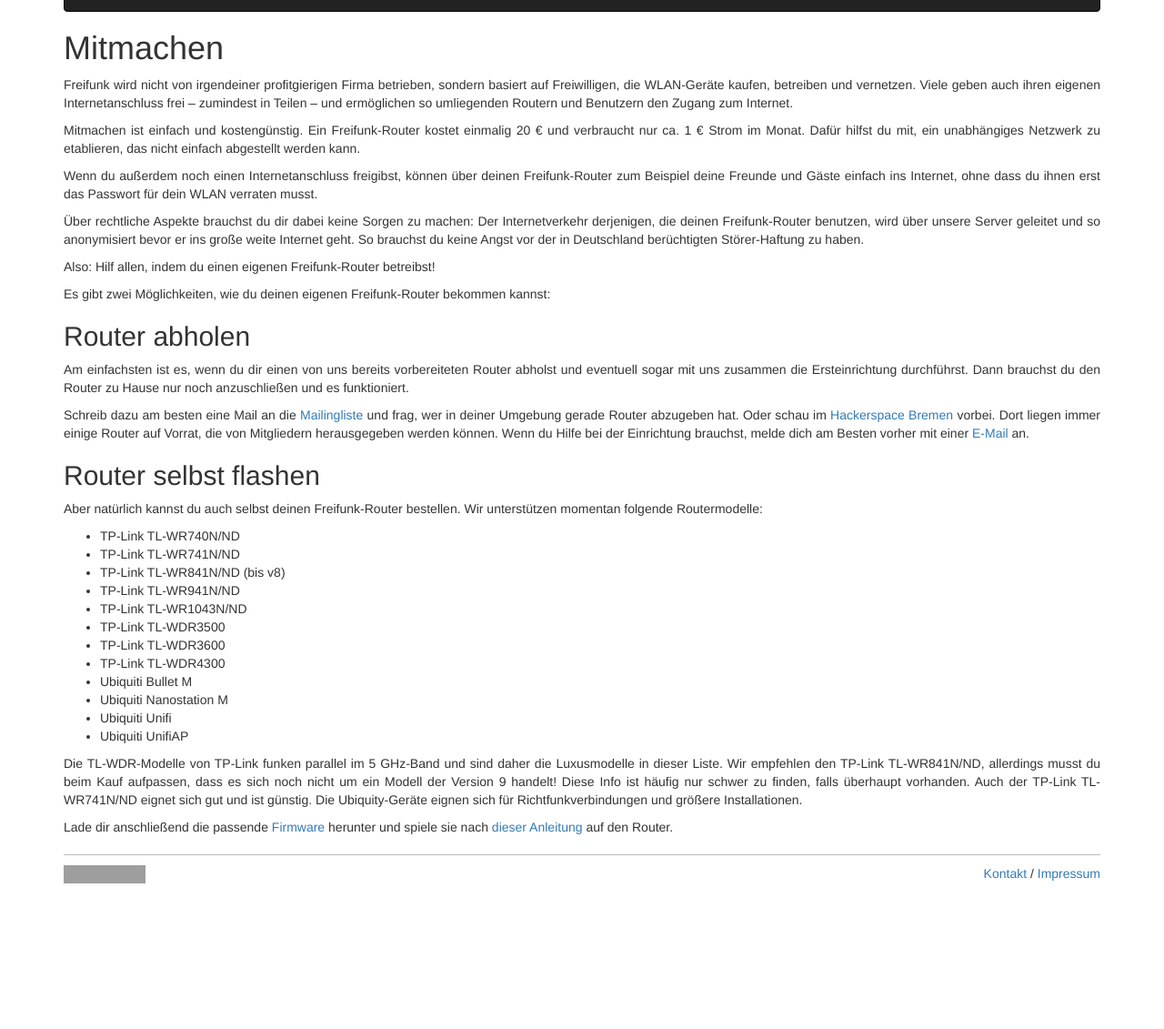
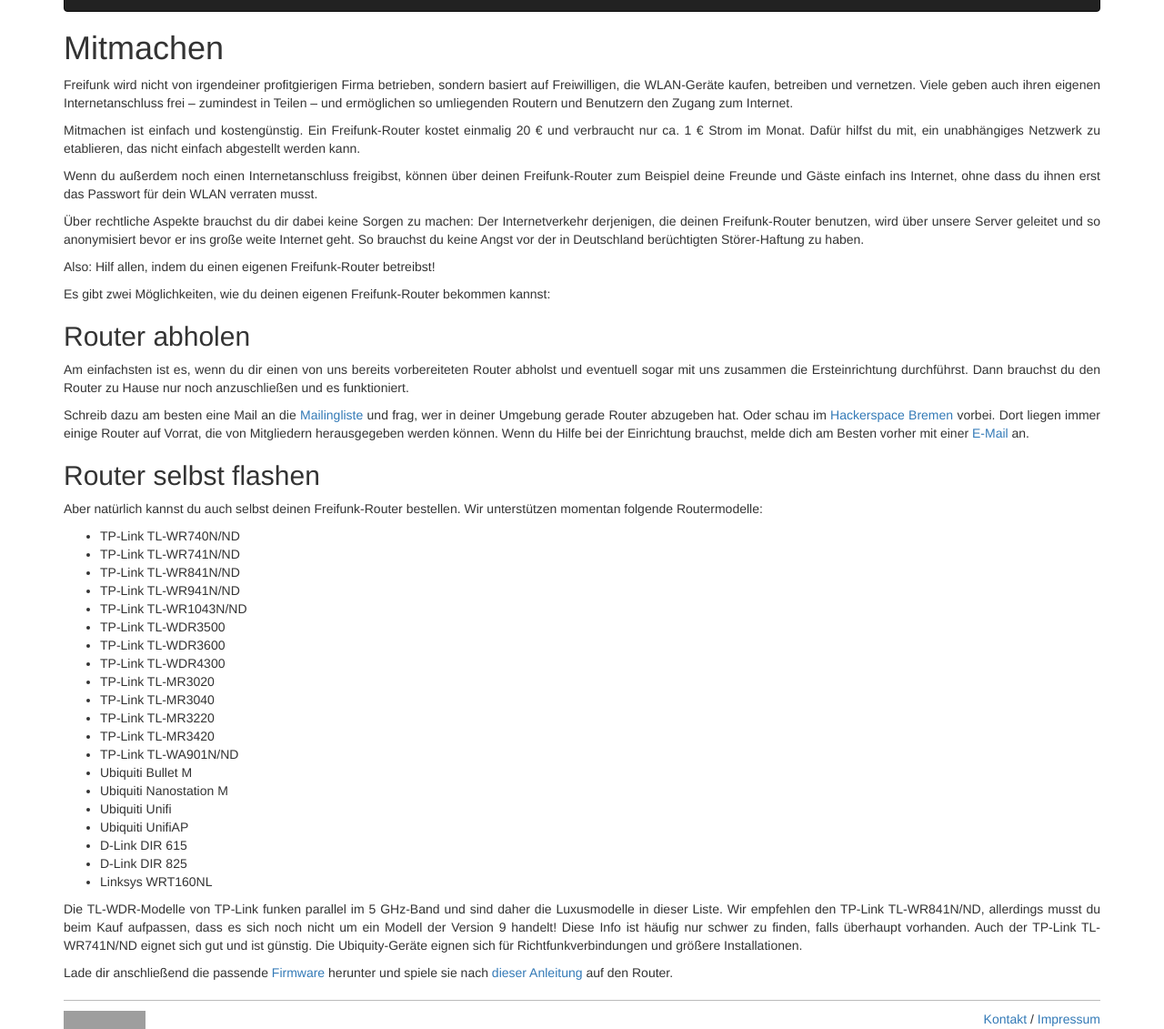
Before and after one commit to FreifunkBremen/bremen.freifunk.net, a Jekyll site: the page built from mitmachen.md, in a window 1280 px wide, cut to the strip 199-1330 px from the top of the page. Shown: the whole strip at 91% size. Built offline with Jekyll 4.4.1, drawn with Linux system fonts in a browser that asks for light colours; nearby versions of some CDN libraries; Markdown is read by kramdown in place of the engine named in the settings; before the commit the page ends 1170 px from its top, so only the background shows below that; grey boxes are pictures that could not be loaded.

Commit message:
mitmachen: updated supported devices list

```diff
--- a/mitmachen.md
+++ b/mitmachen.md
@@ -27,16 +27,24 @@
 
 * TP-Link TL-WR740N/ND
 * TP-Link TL-WR741N/ND
-* TP-Link TL-WR841N/ND (bis v8)
+* TP-Link TL-WR841N/ND
 * TP-Link TL-WR941N/ND
 * TP-Link TL-WR1043N/ND
 * TP-Link TL-WDR3500
 * TP-Link TL-WDR3600
 * TP-Link TL-WDR4300
+* TP-Link TL-MR3020
+* TP-Link TL-MR3040
+* TP-Link TL-MR3220
+* TP-Link TL-MR3420
+* TP-Link TL-WA901N/ND
 * Ubiquiti Bullet M
 * Ubiquiti Nanostation M
 * Ubiquiti Unifi
 * Ubiquiti UnifiAP
+* D-Link DIR 615
+* D-Link DIR 825
+* Linksys WRT160NL
 
 Die TL-WDR-Modelle von TP-Link funken parallel im 5 GHz-Band und sind daher die Luxusmodelle in dieser Liste. Wir empfehlen den TP-Link TL-WR841N/ND, allerdings musst du beim Kauf aufpassen, dass es sich noch nicht um ein Modell der Version 9 handelt! Diese Info ist häufig nur schwer zu finden, falls überhaupt vorhanden. Auch der TP-Link TL-WR741N/ND eignet sich gut und ist günstig. Die Ubiquity-Geräte eignen sich für Richtfunkverbindungen und größere Installationen.
 
```
